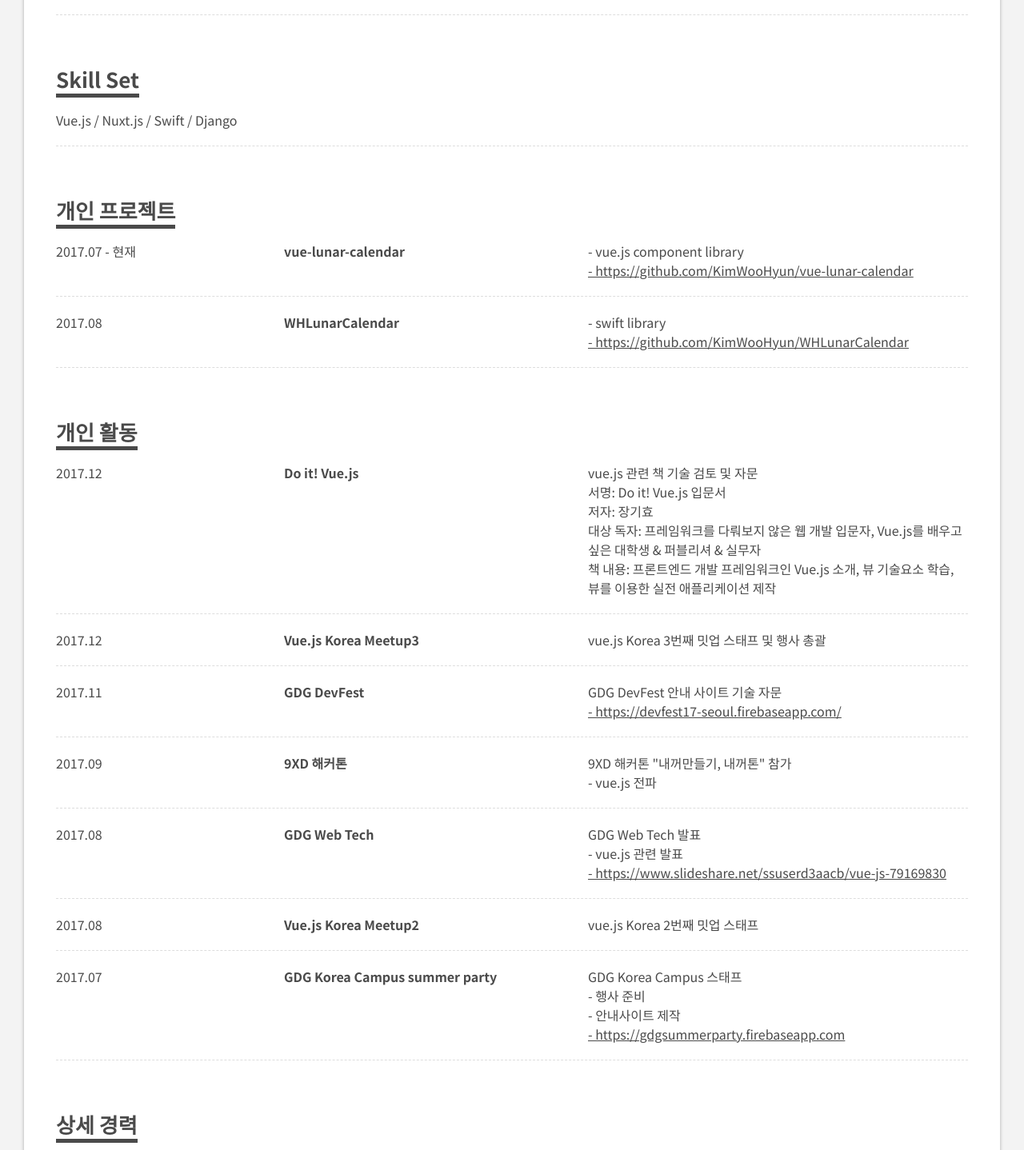
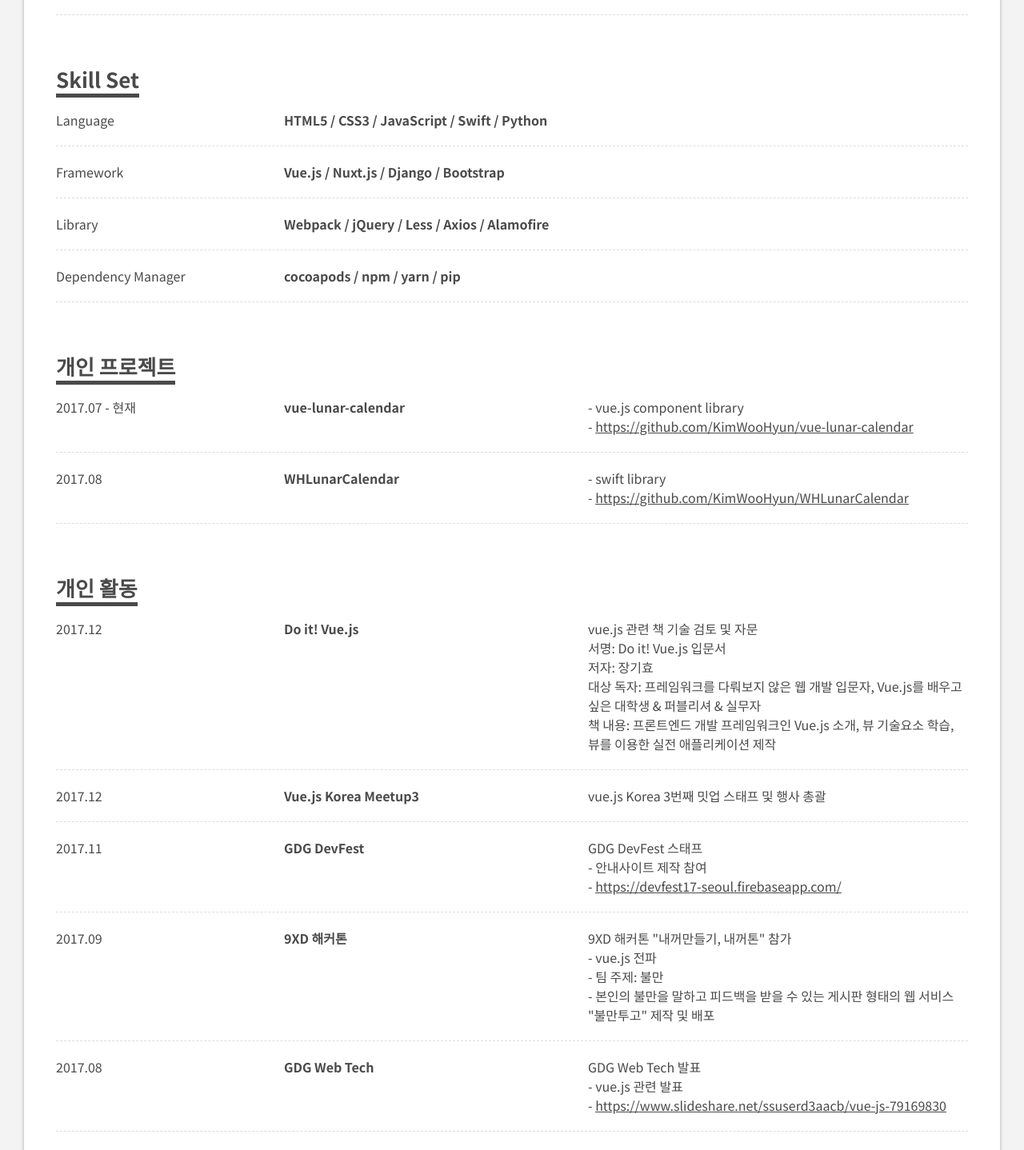
Before and after one commit to KimWooHyun/resume, a Vue app: page / in a window 1280 px wide. Shown: the part 740-2178 px from the top of the page at 80% size. Built offline with nearby package versions, Linux system fonts and the light colour scheme.

Commit message:
Add contents

```diff
--- a/contents.js
+++ b/contents.js
@@ -32,8 +32,23 @@ module.exports = {
     ],
     'Skill Set': [
       {
-        'date': 'Vue.js / Nuxt.js / Swift / Django',
-        'title': '',
+        'date': 'Language',
+        'title': 'HTML5 / CSS3 / JavaScript / Swift / Python',
+        'contents': ['']
+      },
+      {
+        'date': 'Framework',
+        'title': 'Vue.js / Nuxt.js / Django / Bootstrap',
+        'contents': ['']
+      },
+      {
+        'date': 'Library',
+        'title': 'Webpack / jQuery / Less / Axios / Alamofire',
+        'contents': ['']
+      },
+      {
+        'date': 'Dependency Manager',
+        'title': 'cocoapods / npm / yarn / pip',
         'contents': ['']
       }
     ],
@@ -43,7 +58,7 @@ module.exports = {
         'title': 'vue-lunar-calendar',
         'contents': [
           '- vue.js component library',
-          '<a href="https://github.com/KimWooHyun/vue-lunar-calendar">- https://github.com/KimWooHyun/vue-lunar-calendar</a>'
+          '- <a href="https://github.com/KimWooHyun/vue-lunar-calendar">https://github.com/KimWooHyun/vue-lunar-calendar</a>'
         ]
       },
       {
@@ -51,7 +66,7 @@ module.exports = {
         'title': 'WHLunarCalendar',
         'contents': [
           '- swift library',
-          '<a href="https://github.com/KimWooHyun/WHLunarCalendar">- https://github.com/KimWooHyun/WHLunarCalendar</a>'
+          '- <a href="https://github.com/KimWooHyun/WHLunarCalendar">https://github.com/KimWooHyun/WHLunarCalendar</a>'
         ]
       }
     ],
@@ -78,8 +93,9 @@ module.exports = {
         'date': '2017.11',
         'title': 'GDG DevFest',
         'contents': [
-          'GDG DevFest 안내 사이트 기술 자문',
-          '<a href="https://devfest17-seoul.firebaseapp.com/">- https://devfest17-seoul.firebaseapp.com/</a>'
+          'GDG DevFest 스태프',
+          '- 안내사이트 제작 참여',
+          '- <a href="https://devfest17-seoul.firebaseapp.com/">https://devfest17-seoul.firebaseapp.com/</a>'
         ]
       },
       {
@@ -87,7 +103,9 @@ module.exports = {
         'title': '9XD 해커톤',
         'contents': [
           '9XD 해커톤 "내꺼만들기, 내꺼톤" 참가',
-          '- vue.js 전파'
+          '- vue.js 전파',
+          '- 팀 주제: 불만',
+          '- 본인의 불만을 말하고 피드백을 받을 수 있는 게시판 형태의 웹 서비스 "불만투고" 제작 및 배포'
         ]
       },
       {
@@ -96,7 +114,7 @@ module.exports = {
         'contents': [
           'GDG Web Tech 발표',
           '- vue.js 관련 발표',
-          '<a href="https://www.slideshare.net/ssuserd3aacb/vue-js-79169830">- https://www.slideshare.net/ssuserd3aacb/vue-js-79169830</a>'
+          '- <a href="https://www.slideshare.net/ssuserd3aacb/vue-js-79169830">https://www.slideshare.net/ssuserd3aacb/vue-js-79169830</a>'
         ]
       },
       {
@@ -112,8 +130,8 @@ module.exports = {
         'contents': [
           'GDG Korea Campus 스태프',
           '- 행사 준비',
-          '- 안내사이트 제작',
-          '<a href="https://gdgsummerparty.firebaseapp.com">- https://gdgsummerparty.firebaseapp.com</a>'
+          '- 안내사이트 제작 참여',
+          '- <a href="https://gdgsummerparty.firebaseapp.com">https://gdgsummerparty.firebaseapp.com</a>'
         ]
       }
     ]
```
Also changed, not shown: bundle.js.
